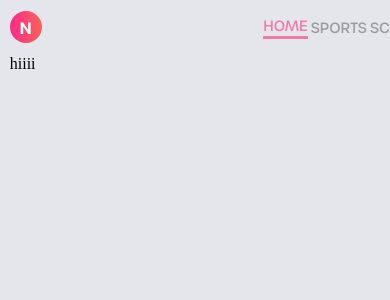
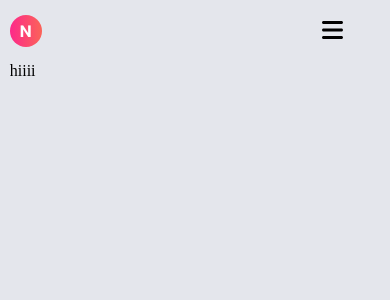
Before and after one commit to mr-abdellah/news-app, a React (Create React App) app: page /home in a window 390 px wide. Shown: the top 300 px of the page. Built offline with nearby package versions, Linux system fonts and the light colour scheme.

Commit message:
Add navbar for mobile

```diff
--- a/package.json
+++ b/package.json
@@ -3,6 +3,9 @@
   "version": "0.1.0",
   "private": true,
   "dependencies": {
+    "@fortawesome/fontawesome-svg-core": "^6.2.0",
+    "@fortawesome/free-solid-svg-icons": "^6.2.0",
+    "@fortawesome/react-fontawesome": "^0.2.0",
     "@testing-library/jest-dom": "^5.16.5",
     "@testing-library/react": "^13.4.0",
     "@testing-library/user-event": "^13.5.0",
--- a/src/components/Navbar/Navbar.css
+++ b/src/components/Navbar/Navbar.css
@@ -21,14 +21,14 @@
     text-decoration: none;
 }
 
-#Navbar ul {
+.nav-links {
     width: 24%;
     display: flex;
     align-items: center;
     gap: 4%;
 }
 
-#Navbar ul a {
+.nav-links a {
     font-family: urban-Medium, sans-serif;
     font-size: 0.9rem;
     color: #9b9b9f;
@@ -36,15 +36,58 @@
     padding-bottom: 2%;
 }
 
-#Navbar ul a:hover {
+.nav-links a:hover {
     color: #F379A5;
 }
 
-#Navbar ul a.active {
+.nav-links a.active {
     color: #F379A5;
     border-bottom: 3px solid #F379A5;
 }
 
-@media (min-width: 768px) {
+#hamburger {
+    display: none;
+}
 
+@media (max-width: 768px) {
+    #hamburger {
+        display: block;
+    }
+
+    .nav-links {
+        display: none;
+    }
+
+    #Navbar {
+        display: flex;
+        align-items: center;
+        margin: 4% 0;
+    }
+
+    #hamburger svg {
+        font-size: 1.5rem;
+    }
+
+    .nav-links-show {
+        display: flex;
+        flex-direction: column;
+        /* justify-content: center; */
+        width: 40%;
+        height: 100%;
+        position: absolute;
+        top: 5%;
+        right: 0%;
+        padding: 0;
+        background: #F379A5;
+        margin-top: 6%;
+        z-index: 99;
+        padding: 5%;
+    }
+
+    .nav-links-show a {
+        color: #fff;
+        text-decoration: none;
+        margin-bottom: 3%;
+        font-family: urban-Medium, sans-serif;
+    }
 }
--- a/src/components/Navbar/Navbar.js
+++ b/src/components/Navbar/Navbar.js
@@ -1,18 +1,32 @@
 import "./Navbar.css";
 import { NavLink, Link } from "react-router-dom";
+import { FontAwesomeIcon } from "@fortawesome/react-fontawesome";
+import { faBars, faXmark } from "@fortawesome/free-solid-svg-icons";
+import { useState } from "react";
 
 const Navbar = () => {
+  const [open, setOpen] = useState(false);
+  const close = () => {
+    setOpen(false);
+  }
   return (
     <nav id="Navbar">
       <div id="Logo">
-        <Link to='/home'>N</Link>
+        <Link to="/home">N</Link>
       </div>
-      <ul>
-        <NavLink to="/home">HOME</NavLink>
-        <NavLink to="/sports">SPORTS</NavLink>
-        <NavLink to="/science">SCIENCE</NavLink>
-        <NavLink to="/technology">TECHNOLOGY</NavLink>
+      <ul className={open ? "nav-links-show" : "nav-links"}>
+        <NavLink onClick={close} to="/home">HOME</NavLink>
+        <NavLink onClick={close} to="/sports">SPORTS</NavLink>
+        <NavLink onClick={close} to="/science">SCIENCE</NavLink>
+        <NavLink onClick={close} to="/technology">TECHNOLOGY</NavLink>
       </ul>
+      <div id="hamburger" onClick={() => setOpen(!open)}>
+        {open ? (
+          <FontAwesomeIcon icon={faXmark} />
+        ) : (
+          <FontAwesomeIcon icon={faBars} />
+        )}
+      </div>
     </nav>
   );
 };
```
Also changed, not shown: 1 other file (tests, documents, lock files or other folders).
